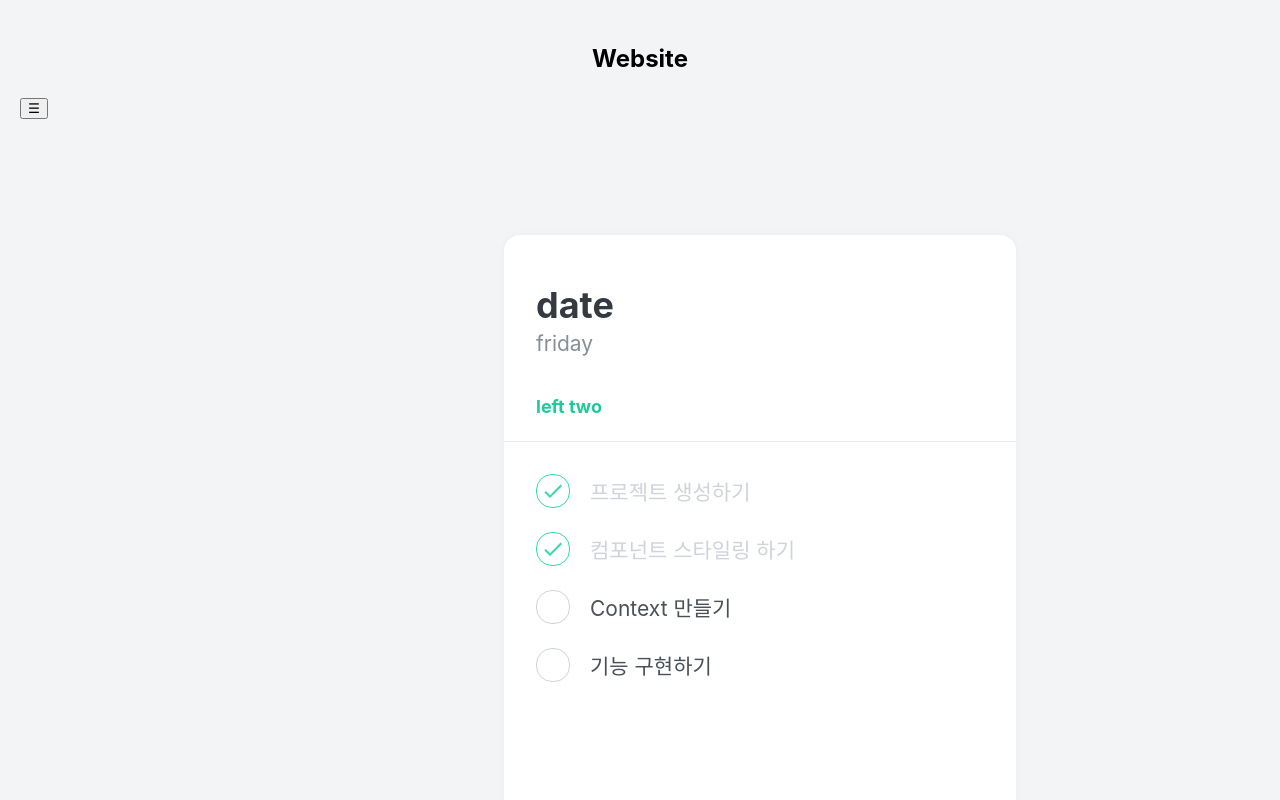
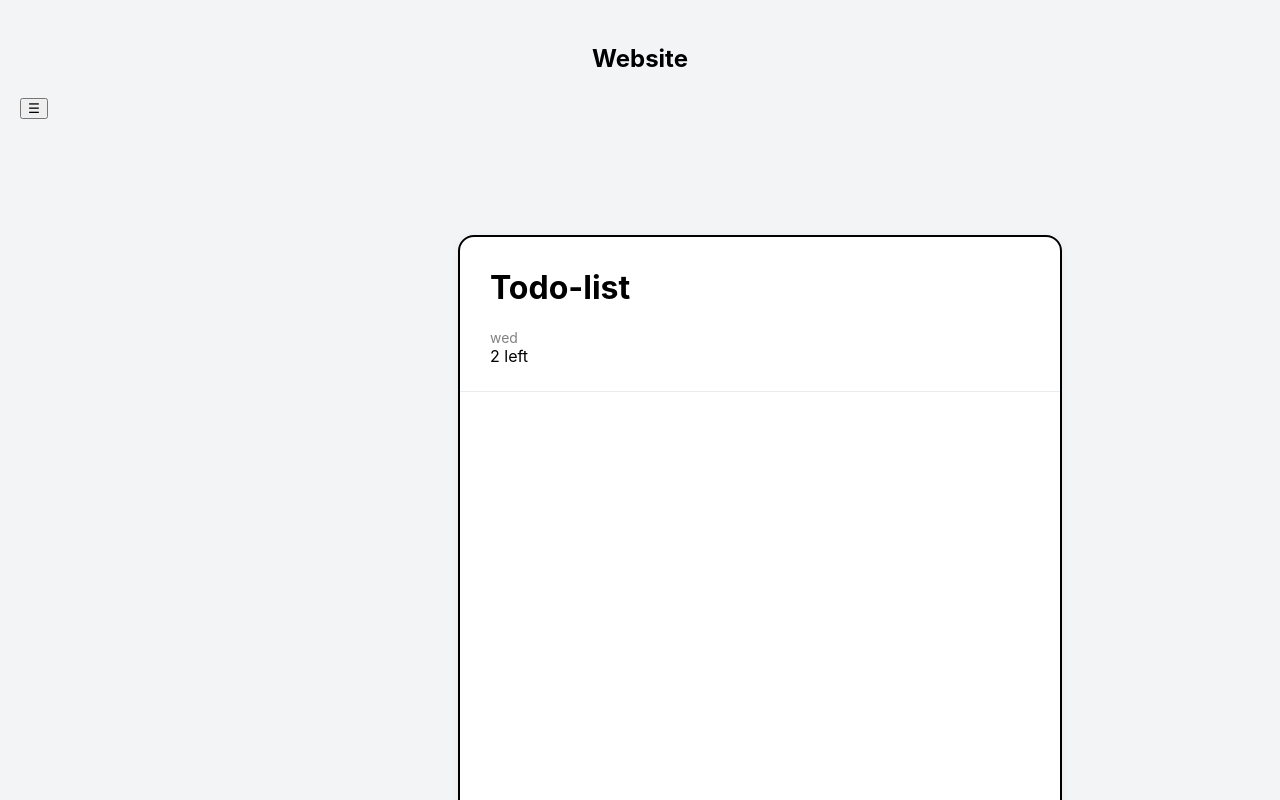
Before and after one commit to sj3218/web-project, a React (Create React App) app: page /todolist-page in a window 1280 px wide. Shown: the top 800 px of the page. Built offline with nearby package versions, Linux system fonts and the light colour scheme.

Commit message:
update array api

```diff
--- a/src/App.js
+++ b/src/App.js
@@ -15,6 +15,7 @@ import APICommentTestPage from "./component/features/APICommentTest/APICommentTe
 import DashboardPage from "./component/features/DashboardPage/DashboardPage";
 import LoginTestPage from "./component/page/LoginTestPage";
 import ArrayAPIPage from "./component/features/ArrayAPI/ArrayAPIPage";
+import TodoListTestPage from "./component/features/TodoListTest/TodoListTestPage";
 
 const MainTitleText = styled.p`
 	font-size: 24px;
@@ -116,14 +117,7 @@ function AppLayout() {
 					>
 						Button
 					</div>
-					<div
-						onClick={() => {
-							navigate("/todolist-page");
-							setOpen(false);
-						}}
-					>
-						TodoList
-					</div>
+
 					<div
 						onClick={() => {
 							navigate("/api-test-page");
@@ -172,6 +166,14 @@ function AppLayout() {
 					>
 						Array API Test
 					</div>
+					<div
+						onClick={() => {
+							navigate("/todolist-page");
+							setOpen(false);
+						}}
+					>
+						TodoList
+					</div>
 				</SidebarContainer>
 
 				{/* 메인 콘텐츠 */}
@@ -183,13 +185,13 @@ function AppLayout() {
 						<Route path="user-list-page" element={<UserListPage />} />
 						<Route path="counter-page" element={<CounterPage />} />
 						<Route path="button-page" element={<ButtonPage />} />
-						<Route path="todolist-page" element={<TodoListPage />} />
 						<Route path="api-test-page" element={<UserPage />} />
 						<Route path="api-comment-test-page" element={<APICommentTestPage />} />
 						<Route path="study-page" element={<StudyPage />} />
 						<Route path="dashboard-page" element={<DashboardPage />} />
 						<Route path="login-test-page" element={<LoginTestPage />} />
 						<Route path="array-api-test-page" element={<ArrayAPIPage />} />
+						<Route path="todolist-page" element={<TodoListTestPage />} />
 					</Routes>
 				</Content>
 			</div>
--- a/src/component/features/ArrayAPI/ArrayAPIPage.jsx
+++ b/src/component/features/ArrayAPI/ArrayAPIPage.jsx
@@ -37,7 +37,7 @@ function ArrayAPIPage() {
 
 	//3. map: Array의 각 요소를 대문자로 변환하여 출력
 	const handlerMap = () => {
-		let tempResult = array.map((item) => {
+		const tempResult = array.map((item) => {
 			return item.toUpperCase();
 		});
 		setResult(tempResult.join(", "));
@@ -45,8 +45,10 @@ function ArrayAPIPage() {
 
 	//4. reduce: 각 아이템을 쉼표로 구분하여 출력 (축적되는 형태)
 	const handlerReduce = () => {
-		//const tempResult = array.reduce();
-		//setResult(tempResult.join(", "));
+		const tempResult = array.reduce((accumulator, current) => {
+			return `${accumulator}, ${current}`;
+		});
+		setResult(tempResult);
 	};
 
 	//5. push: input 태그에 입력한 값을 배열 끝에 추가하여 출력
@@ -90,20 +92,70 @@ function ArrayAPIPage() {
 
 	// 10. includes: 원본배열이 input에 입력한 값과 일치하는 정확한 과일명을 가지고있는 경우 true 출력, 그 외의 경우 false 출력
 	const handlerIncludes = () => {
-		//array.includes
+		const tempResult = array.includes(query);
+		setResult(tempResult.toString());
 	};
 
 	// 11. find: 원본배열이 input에 입력한 값을 포함하는 과일명을 가지고있는 경우 과일명을 출력, 그 외의 경우 "Not Found"를 출력
-	const handlerFind = () => {};
+	const handlerFind = () => {
+		if (!query) {
+			alert("값 없다");
+			return false;
+		}
+
+		const tempResult = array.find((fruit) => {
+			return fruit.includes(query);
+		});
+
+		if (tempResult) {
+			setResult(tempResult);
+		} else {
+			setResult("Not Found");
+		}
+	};
 
 	// 12. some: 원본배열이 input에 입력한 값을 포함하는 과일명을 가지고있는 경우 true을 출력, 그 외의 경우 false 를 출력
-	const handlerSome = () => {};
+	const handlerSome = () => {
+		if (!query) {
+			alert("no input");
+			return false;
+		}
+
+		const tempResult = array.some((fruit) => {
+			return fruit.includes(query);
+		});
+
+		setResult(tempResult.toString());
+	};
 
 	// 13. every: 모든 과일명이 5글자를 초과하는 경우 true를 출력, 그 외의 경우 false를 출력
-	const handlerEvery = () => {};
+	const handlerEvery = () => {
+		const tempResult = array.every((fruit) => {
+			return fruit.length > 5;
+		});
+
+		setResult(tempResult.toString());
+	};
 
 	// 14. sort: 알파벳 내림차순 정렬 후 리스트 명을 ", "로 구분하여 출력
-	const handlerSort = () => {};
+	// 오름차순 정렬
+	//arr.sort((a, b) =>  a - b);
+
+	// 내림차순 정렬
+	//arr.sort((a, b) =>  b - a));
+
+	// 	* return 값
+	//  ' - 1 ' :  FirstString 이 SecondString 보다 앞에 위치.
+	//   ' 0 '  : FirstString 과 SecondString 이 같음.
+	//   ' 1 '  : FirstString 이 SecondString 보다 뒤에 위치.
+
+	const handlerSort = () => {
+		const tempResult = [...array];
+		tempResult.sort((a, b) => {
+			return b.localeCompare(a);
+		});
+		setResult(tempResult.join(", "));
+	};
 
 	// 15. join: 배열의 모든 요소를 쉼표(", ")로 구분하고 결합된 문자열을 출력
 	const handlerJoin = () => {
@@ -149,6 +201,8 @@ function ArrayAPIPage() {
 
 			{/* show array */}
 			<div>
+				{/* array = std::vector<std::string> */}
+				{/* result = std::string, therefore, result cannot use join function */}
 				<div>Origin: {array.join(", ")}</div>
 				<div>Result: {result}</div>
 			</div>
--- /dev/null
+++ b/src/component/features/TodoListTest/TodoListTestPage.jsx
@@ -0,0 +1,23 @@
+import React from "react";
+import styled, { createGlobalStyle } from "styled-components";
+import TodoTemplate from "./component/TodoTemplate";
+import TodoHeader from "./component/TodoHeader";
+
+//todolist-test page
+const GlobalStyle = createGlobalStyle`
+  body {
+    background: #e9ecef;
+  }
+`;
+function TodoListTestPage() {
+	return (
+		<>
+			<GlobalStyle />
+			<TodoTemplate>
+				<TodoHeader></TodoHeader>
+			</TodoTemplate>
+		</>
+	);
+}
+
+export default TodoListTestPage;
--- /dev/null
+++ b/src/component/features/TodoListTest/component/TodoAdd.jsx
@@ -0,0 +1,4 @@
+import React from "react";
+
+//todo add component
+//새로운 할 일을 등록할 수 있게 해주는 컴포넌트
--- /dev/null
+++ b/src/component/features/TodoListTest/component/TodoHeader.jsx
@@ -0,0 +1,47 @@
+import React from "react";
+import styled from "styled-components";
+
+//todo header component
+// 오늘의 날짜와 요일, 앞으로 해야할 일을 보여주는 컴포넌트
+
+const TodoHeaderBlock = styled.div`
+	padding-top: 10px;
+	padding-left: 30px;
+	padding-right: 30px;
+	padding-bottom: 25px;
+	border-bottom: 1px solid #e9ecef;
+
+    h1{
+    margin:0,
+    font-size: 36px;
+    color: black;
+    font-weight:bold;
+    }
+
+    .day{
+    margin-top: 4px;
+    color: gray;
+    font-size: 14px;
+    }
+
+    .tasks-left
+    {
+    margin-top:4px;
+    color: pink
+    font-size: 18px;
+    font-weight:bold;
+    }
+`;
+
+function TodoHeader() {
+	return (
+		<>
+			<TodoHeaderBlock>
+				<h1>Todo-list</h1>
+				<div className="day">wed</div>
+				<div className="task-left">2 left</div>
+			</TodoHeaderBlock>
+		</>
+	);
+}
+export default TodoHeader;
--- /dev/null
+++ b/src/component/features/TodoListTest/component/TodoItem.jsx
@@ -0,0 +1,4 @@
+import React from "react";
+
+//todo item component
+//각 할 일에 대한 정보를 렌더링 해주는 컴포넌트
--- /dev/null
+++ b/src/component/features/TodoListTest/component/TodoList.jsx
@@ -0,0 +1,4 @@
+import React from "react";
+
+//todolist component
+//여러개의 todo items들을 보여주는 컴포넌트
--- /dev/null
+++ b/src/component/features/TodoListTest/component/TodoTemplate.jsx
@@ -0,0 +1,26 @@
+import React from "react";
+import styled from "styled-components";
+
+//todo template component
+//투두 리스트 레이아웃 설정하는 컴포넌트
+
+const TodoTemplateBlock = styled.div`
+	width: 600px;
+	height: 750px;
+
+	background: white;
+	border-radius: 16px;
+	border: 2px solid black;
+	box-shadow: 0 0 8px 0 rgba(0, 0, 0, 0.04);
+
+	margin: 0 auto;
+	margin-top: 96px;
+	margin-bottom: 32px;
+	display: flex;
+	flex-direction: column;
+`;
+
+function TodoTemplate({ children }) {
+	return <TodoTemplateBlock>{children}</TodoTemplateBlock>;
+}
+export default TodoTemplate;
```
Also changed, not shown: src/component/features/ArrayAPI/ExampleCode.jsx (added, +24 -0 lines).
